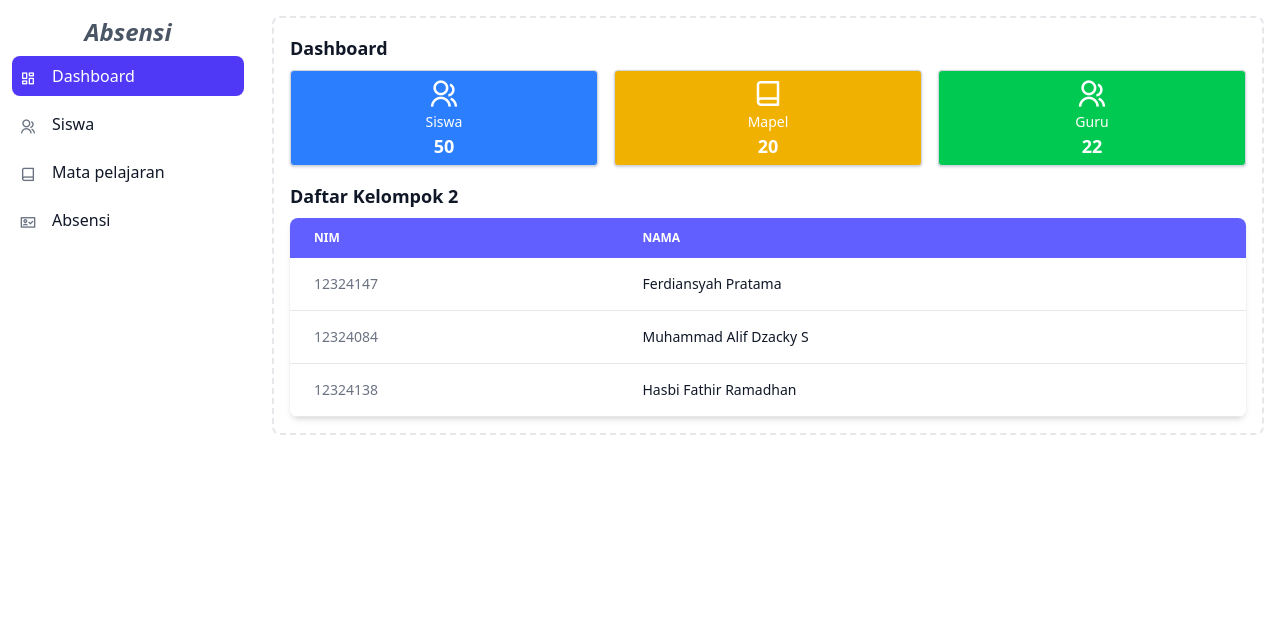
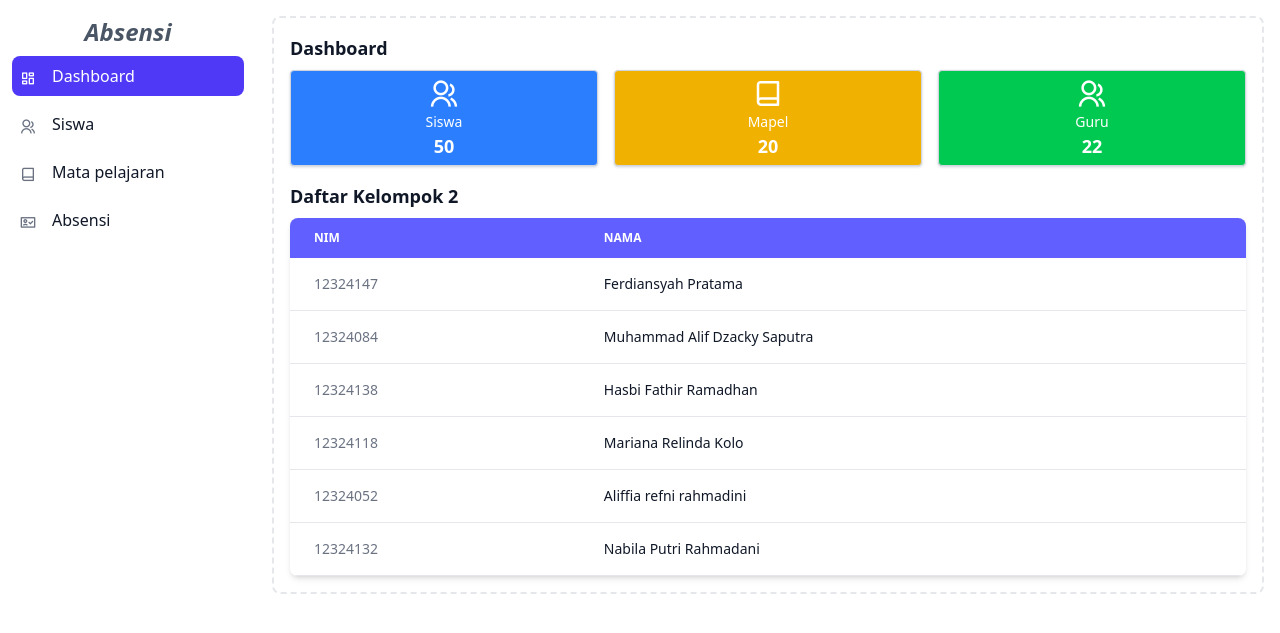
Before and after one commit to PSocietyyy/uasAbsensiSederhana, a PHP site: page / in a window 1280 px wide. Shown: the top 633 px of the page. Run offline with PHP 8.4, Linux system fonts and the light colour scheme.

Commit message:
Push Kelar

```diff
--- a/index.php
+++ b/index.php
@@ -91,7 +91,7 @@
                     scope="row"
                     class="px-6 py-4 font-medium text-gray-900 whitespace-nowrap dark:text-white"
                   >
-                    Muhammad Alif Dzacky S
+                    Muhammad Alif Dzacky Saputra
                   </th>
                 </tr>
                 <tr
@@ -103,6 +103,39 @@
                     class="px-6 py-4 font-medium text-gray-900 whitespace-nowrap dark:text-white"
                   >
                     Hasbi Fathir Ramadhan
+                  </th>
+                </tr>
+                <tr
+                  class="bg-white border-b dark:bg-gray-800 dark:border-gray-700 border-gray-200 hover:bg-gray-50 dark:hover:bg-gray-600"
+                >
+                  <td class="px-6 py-4">12324118</td>
+                  <th
+                    scope="row"
+                    class="px-6 py-4 font-medium text-gray-900 whitespace-nowrap dark:text-white"
+                  >
+                    Mariana Relinda Kolo
+                  </th>
+                </tr>
+                <tr
+                  class="bg-white border-b dark:bg-gray-800 dark:border-gray-700 border-gray-200 hover:bg-gray-50 dark:hover:bg-gray-600"
+                >
+                  <td class="px-6 py-4">12324052</td>
+                  <th
+                    scope="row"
+                    class="px-6 py-4 font-medium text-gray-900 whitespace-nowrap dark:text-white"
+                  >
+                    Aliffia refni rahmadini
+                  </th>
+                </tr>
+                <tr
+                  class="bg-white border-b dark:bg-gray-800 dark:border-gray-700 border-gray-200 hover:bg-gray-50 dark:hover:bg-gray-600"
+                >
+                  <td class="px-6 py-4">12324132</td>
+                  <th
+                    scope="row"
+                    class="px-6 py-4 font-medium text-gray-900 whitespace-nowrap dark:text-white"
+                  >
+                    Nabila Putri Rahmadani
                   </th>
                 </tr>
               </tbody>
```
